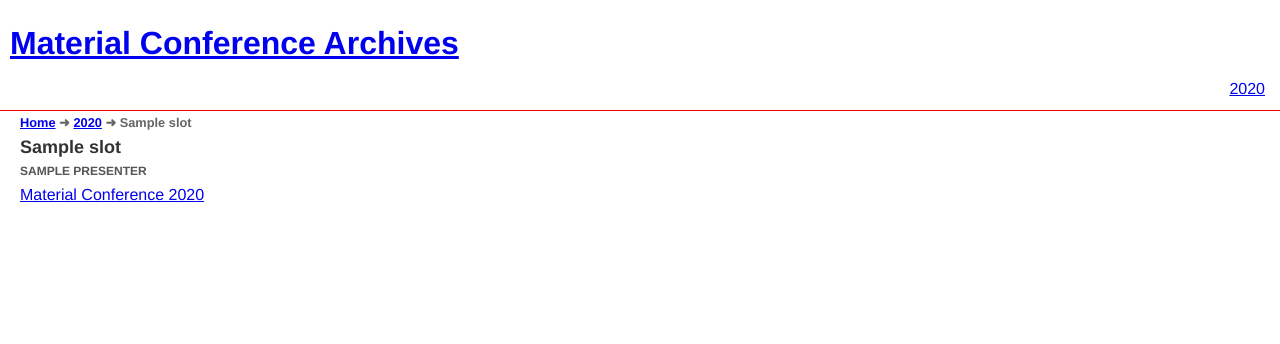
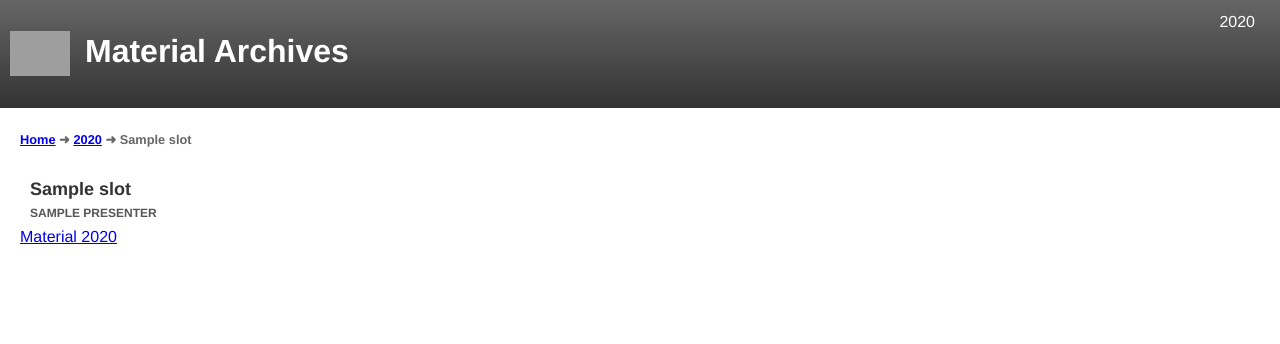
Before and after one commit to optional-is/conf-archives, a Django app: a page that uses templates/base.html in a window 1280 px wide. Shown: the top 344 px of the page. Run offline with Django 3.2, Linux system fonts and the light colour scheme; tables that the repository leaves empty hold one stand-in row (values such as "Sample post"); grey boxes are pictures that could not be loaded.

Commit message:
Updating styles

```diff
--- a/archive/models.py
+++ b/archive/models.py
@@ -31,7 +31,7 @@ class Conference(models.Model):
 	date_end = models.DateTimeField(auto_now_add=True,  blank=False)
 
 	def __unicode__(self):
-		return "Material Conference %s"%self.year
+		return "Material %s"%self.year
 
 class Presenter(models.Model):
 	name = models.CharField(max_length=200, blank=False,null=False)
@@ -66,4 +66,4 @@ class Slot(models.Model):
 		return ' & '.join([unicode(i) for i in self.presenter.all().order_by('name')])
 
 	def __unicode__(self):
-		return "Material Conference "+unicode(self.conference.year)+": "+self.title+" - "+self.get_presenters()
+		return "Material "+unicode(self.conference.year)+": "+self.title+" - "+self.get_presenters()
--- a/archive/views.py
+++ b/archive/views.py
@@ -48,7 +48,7 @@ def add_footer_context():
 	c = {}
 
 	c.update({'total_attendees':Conference.objects.filter(is_active=True).values('attendees').aggregate(total_attendees=Sum('attendees'))['total_attendees'] })
-	c.update({'total_slots':Slot.objects.count() })
+	c.update({'total_slots':Slot.objects.filter(is_active=True).count() })
 	c.update({'conferences':Conference.objects.filter(is_active=True).order_by('-year') })
 	c.update({'total_time': Slot.objects.filter(is_active=True).values('length').aggregate(total_time=Sum('length'))['total_time']})
 	c.update({'tags':Tag.objects.all().order_by('name')})
--- a/templates/base.html
+++ b/templates/base.html
@@ -35,20 +35,24 @@
 
 			section { padding: 0; }
 
-			header { padding: 10px; text-align: left }
+			header { padding: 10px; text-align: left; background: linear-gradient(to bottom,#666 0,#333 100%); color: #fff; }
+			header a { color: #fff; text-decoration: none; }
+			.mlogo { width: 60px; vertical-align: middle; padding-right: 15px;}
 
-			main { max-width: 1250px; margin: 0 auto; outline: 1px solid red;  text-align: left; position: relative;}
 
+			main { max-width: 1250px; margin: 0 auto; text-align: left; position: relative;}
+			nav { position: absolute; top: 10px; right: 20px; }
 			nav ul li { display: inline; padding: 0 5px; }
 			nav ul { text-align: right; }
 
 			footer section {
 				background-color: #333;
 				color: #dedede;
+				text-align: left;
 			}
 			footer .counts { font-size: 22px; margin: 0; line-height: 28px }
 			footer section #past-conferences { width: 25%; float: left; }
-			footer section ul li a { display: block; }
+			footer section ul li a { display: block;  }
 			footer section a, footer section a:active, footer section a:focus, footer section a:visited { color: #dedede; text-decoration: none; width: auto; }
 			footer section a:hover { background-color: #ccc; color: #333; }
 			footer section #tags { width: 75%; float: right; }
@@ -57,22 +61,23 @@
 			    column-count: 5;
 			    column-gap: 0px;
 			}
-			footer section ul li a, footer  p, section footer h2 { padding: 5px 20px; }
+			footer section ul li a, footer  p, section footer h2 { padding: 0 20px; line-height: 35px; }
 			footer section p { padding: 1em 20px; }
-			.breadcrumbs { font-size: 80%; font-weight: bold; color: #666; }
+			.breadcrumbs { font-size: 80%; font-weight: bold; color: #666; padding: 20px 0; }
 
 			#content { padding: 0 20px; }
 			.conference { padding-right: 20px; }
+			.conference h1 { font-size: 60px; padding: 20px 0 0 0; margin: 0; line-height: 80px; }
+			.location { font-weight: bold; color: #555; font-size: 12px; text-transform: uppercase; }
 
-
-			section.slot { max-width: 350px; height: 197px; }
+			section.slot { width: 350px; height: 197px; }
 
 
 			.slot, .media  { margin-bottom: 15px;}
-			.slot h2 { font-size: 18px; margin: 0; padding: 0; }
+			.slot h2 { font-size: 18px; margin: 0; padding: 5px 10px 0 10px; }
 			.slot p { margin: 0; padding: 0; }
-			.slot .presenters { font-weight: bold; color: #555; font-size
-			: 12px; text-transform: uppercase; }
+
+			.slot .presenters { font-weight: bold; color: #555; font-size: 12px; text-transform: uppercase; padding: 0 10px; }
 			.slot .abstract { padding: 10px 0; font-size: 14px; }
 			.slot { position: relative;}
 			.slot h2 a, .slot h2 a:visited { color: #333; }
@@ -101,7 +106,7 @@
   </head>
    <body class="{% if slot%}year-{{slot.conference.year}}{%endif%}{% if conference%}year-{{conference.year}}{%endif%}">
 		<header>
-			<h1><a href="{% url 'index' %}">Material Conference Archives</a></h1>
+			<h1><img src="https://material.is/2018/img/m-logo-white.svg" class="mlogo" alt="Material Logo" itemprop="image"><a href="{% url 'index' %}">Material Archives</a></h1>
 		<nav id="nav">
 			<ul>
 			{% for conf in conferences %}
@@ -115,7 +120,7 @@
 		</main>
 		<footer>
 			<section>
-				<p class="counts">Material is: {{conferences.count}} conferences, {{total_attendees}} attendees, {{total_slots}} sessions, and {{total_time}} minutes of amazing, insightful, thought provoking videos.</p>
+				<p class="counts">Material is: {{conferences.count}} events, {{total_attendees}} attendees, {{total_slots}} sessions, and {{total_time}} minutes of amazing, insightful, thought provoking videos.</p>
 				<ul id="past-conferences">
 				{% for conf in conferences %}
 				<li><a href="{% url 'year' conf.year %}">{{conf.year}}</a></li>
@@ -128,7 +133,7 @@
 				</ul>
 				<p style="clear: both">Learn something new today.</p>
 			</section>
-			<p><a href="https://jkphl.is/">Joschi Kuphal</a> and <a href="https://suda.co.uk">Brian Suda</a> are the two people behind the Material Conference.</p>
+			<p><a href="https://jkphl.is/">Joschi Kuphal</a> and <a href="https://suda.co.uk">Brian Suda</a> are the two people behind Material.</p>
 		</footer>
   </body>
 
```
Also changed, not shown: templates/conference_detail.html (+4 -3 lines).
